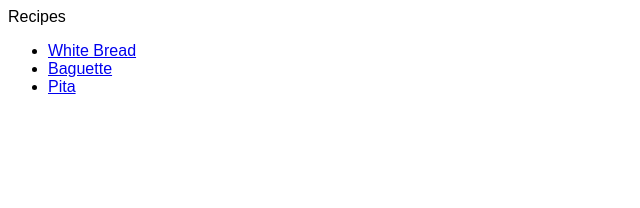
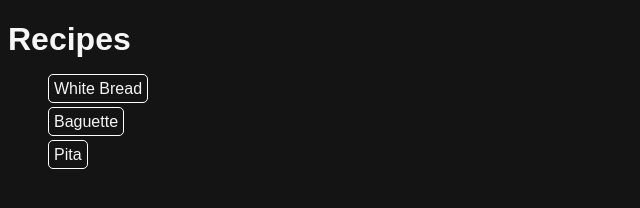
Before and after one commit to MattAsm/Recipe-Site, a plain HTML site: page index.html in a window 1280 px wide. Shown: the whole page, without its empty margins (0-640 px from the left). Drawn offline with Linux system fonts and the light colour scheme.

Commit message:
Added basic styling

```diff
--- a/index.html
+++ b/index.html
@@ -6,9 +6,11 @@
         <title>Recipes</title>
     </head>
     <body>
-        <header>Recipes</header>
+        <header>
+            <h1>Recipes</h1>
+        </header>
         <main>
-            <ul>
+            <ul id="recipeList">
                 <li><a href="whiteBread.html">White Bread</a></li>
                 <li><a href="baguette.html">Baguette</a></li>
                 <li><a href="pita.html">Pita</a></li>
--- a/style.css
+++ b/style.css
@@ -1,8 +1,36 @@
 :root{
     font-family: Arial, Helvetica, sans-serif;
+    background-color:rgb(20, 20, 20);
+    color: whitesmoke;
+    margin: 0;
+    padding: 0;
 }
 
 .breadImg{
     width: 500px;
     border-radius: 10px;
 }
+
+#recipeList{
+   list-style: none;
+}
+
+#recipeList li{
+    margin-top: 15px;
+}
+a{
+    text-decoration: none;
+    color: whitesmoke;
+    border: 1px solid white;
+    border-radius: 5px;
+    padding: 5px;
+}
+
+a:hover{
+    background-color: black;
+    color: white;
+}
+a:active{
+    background-color: rgb(36, 36, 36);
+    color: rgb(165, 165, 165);
+}
```
